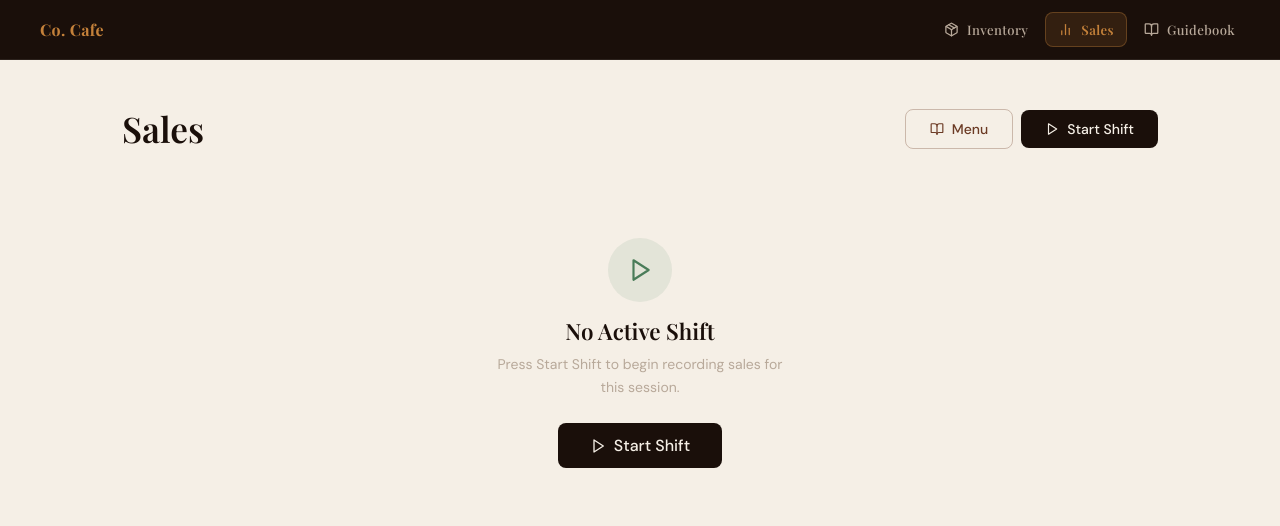
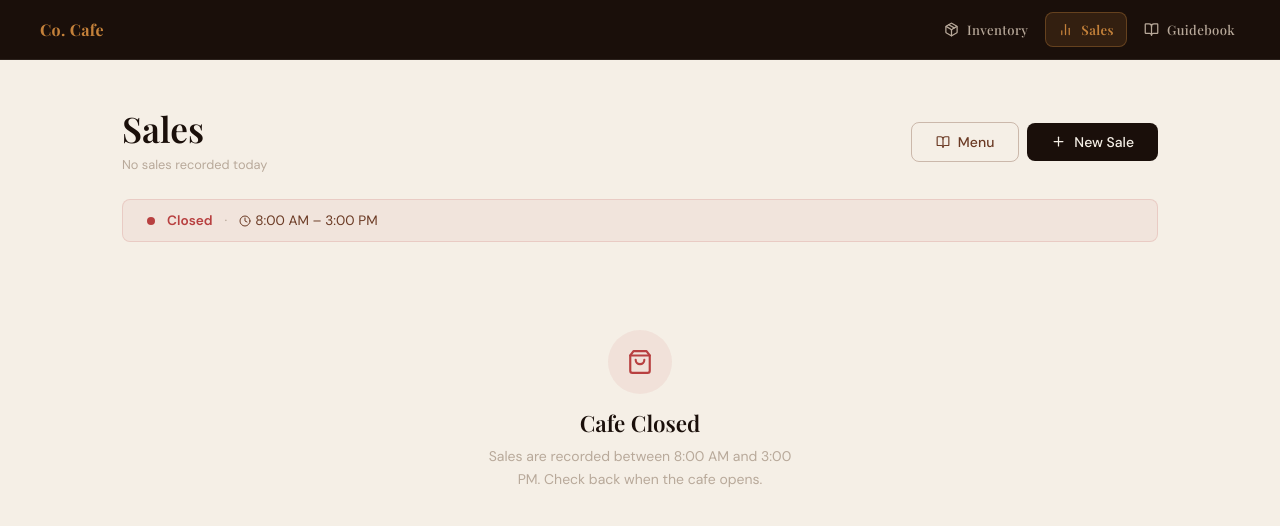
Before and after one commit to oram79/Co-Cafe, a React (Vite) app in the folder co-cafe/: page /sales in a window 1280 px wide. Shown: the top 526 px of the page. Built offline with nearby package versions, Linux system fonts and the light colour scheme.

Commit message:
Version 1.2.1

```diff
--- a/co-cafe/src/context/AppContext.jsx
+++ b/co-cafe/src/context/AppContext.jsx
@@ -11,7 +11,10 @@ export function AppProvider({ children }) {
   const [shifts,      setShifts]      = useLocalStorage('cc_shifts', [])
   const [checklists,  setChecklists]  = useLocalStorage('co-cafe-checklists', { open: [], close: [] })
 
-  const activeShift = shifts.find(s => !s.endedAt) ?? null
+  const _now        = new Date()
+  const _todayStr   = _now.toDateString()
+  const activeShift = shifts.find(s => new Date(s.startedAt).toDateString() === _todayStr) ?? null
+  const isOpen      = _now.getHours() >= 8 && _now.getHours() < 15
 
   // ── Inventory helpers ──────────────────────────────────────────────────────
   function addInventoryItem(item) {
@@ -49,21 +52,6 @@ export function AppProvider({ children }) {
   }
 
   // ── Shift helpers ──────────────────────────────────────────────────────────
-  function startShift() {
-    setShifts(prev => [...prev, {
-      id:        `shift-${Date.now()}`,
-      startedAt: new Date().toISOString(),
-      endedAt:   null,
-      sales:     [],
-    }])
-  }
-
-  function endShift() {
-    setShifts(prev => prev.map(s =>
-      !s.endedAt ? { ...s, endedAt: new Date().toISOString() } : s
-    ))
-  }
-
   function recordSale(lineItems) {
     const subtotal = lineItems.reduce((sum, li) => sum + li.price * li.quantity, 0)
     const tax      = subtotal * TAX_RATE
@@ -75,9 +63,27 @@ export function AppProvider({ children }) {
       tax,
       total: subtotal + tax,
     }
-    setShifts(prev => prev.map(s =>
-      !s.endedAt ? { ...s, sales: [...s.sales, sale] } : s
-    ))
+    const today   = new Date()
+    const todayDs = today.toDateString()
+    setShifts(prev => {
+      const hasToday = prev.some(s => new Date(s.startedAt).toDateString() === todayDs)
+      let next = prev
+      if (!hasToday) {
+        const start = new Date(today)
+        start.setHours(8, 0, 0, 0)
+        next = [...prev, {
+          id:        `shift-${Date.now()}`,
+          startedAt: start.toISOString(),
+          endedAt:   null,
+          sales:     [],
+        }]
+      }
+      return next.map(s =>
+        new Date(s.startedAt).toDateString() === todayDs
+          ? { ...s, sales: [...s.sales, sale] }
+          : s
+      )
+    })
     lineItems.forEach(li => {
       const menuItem = menu.find(m => m.id === li.menuItemId)
       if (menuItem?.inventoryId) adjustQuantity(menuItem.inventoryId, -li.quantity)
@@ -123,18 +129,17 @@ export function AppProvider({ children }) {
   }
 
   function deleteSale(saleId) {
-    setShifts(prev => prev.map(s =>
-      !s.endedAt
-        ? { ...s, sales: s.sales.filter(sale => sale.id !== saleId) }
-        : s
-    ))
+    setShifts(prev => prev.map(s => ({
+      ...s,
+      sales: s.sales.filter(sale => sale.id !== saleId),
+    })))
   }
 
   const value = {
-    inventory, menu, shifts, activeShift, checklists, setChecklists,
+    inventory, menu, shifts, activeShift, isOpen, checklists, setChecklists,
     addInventoryItem, updateInventoryItem, deleteInventoryItem, adjustQuantity,
     addMenuItem, updateMenuItem, deleteMenuItem,
-    startShift, endShift, recordSale, deleteSale, deleteShift,
+    recordSale, deleteSale, deleteShift,
     exportData, importData,
   }
 
--- a/co-cafe/src/pages/Sales.jsx
+++ b/co-cafe/src/pages/Sales.jsx
@@ -5,7 +5,7 @@ import {
 } from 'recharts'
 import {
   Plus, TrendingUp, DollarSign, ShoppingBag, Trash2,
-  BookOpen, Clock, ChevronDown, ChevronRight, Play, Square,
+  BookOpen, Clock, ChevronDown, ChevronRight,
 } from 'lucide-react'
 import { useApp } from '../context/AppContext'
 import NavBar from '../components/NavBar'
@@ -21,26 +21,12 @@ function fmtTime(iso) {
 }
 
 function fmtDate(iso) {
-  const d    = new Date(iso)
-  const now  = new Date()
-  const yes  = new Date(now); yes.setDate(yes.getDate() - 1)
+  const d   = new Date(iso)
+  const now = new Date()
+  const yes = new Date(now); yes.setDate(yes.getDate() - 1)
   if (d.toDateString() === now.toDateString()) return 'Today'
   if (d.toDateString() === yes.toDateString()) return 'Yesterday'
   return d.toLocaleDateString('en-CA', { weekday: 'short', month: 'short', day: 'numeric' })
-}
-
-function fmtDuration(startIso, endIso) {
-  const ms   = (endIso ? new Date(endIso) : new Date()) - new Date(startIso)
-  const h    = Math.floor(ms / 3600000)
-  const m    = Math.floor((ms % 3600000) / 60000)
-  if (h === 0) return `${m}m`
-  if (m === 0) return `${h}h`
-  return `${h}h ${m}m`
-}
-
-function fmtDateTime(iso) {
-  const d = new Date(iso)
-  return `${fmtDate(iso)} · ${fmtTime(iso)}`
 }
 
 // ── Data helpers ──────────────────────────────────────────────────────────────
@@ -114,7 +100,7 @@ function TransactionList({ sales, onDelete }) {
   )
 }
 
-function ShiftCharts({ sales }) {
+function DayCharts({ sales }) {
   const barData = useMemo(() => hourlyBarData(sales), [sales])
   const catData = useMemo(() => catPieData(sales),    [sales])
 
@@ -170,20 +156,18 @@ function ShiftCharts({ sales }) {
 // ── Main ──────────────────────────────────────────────────────────────────────
 
 export default function Sales() {
-  const { shifts, activeShift, startShift, endShift, deleteSale, deleteShift } = useApp()
+  const { shifts, activeShift, isOpen, deleteSale, deleteShift } = useApp()
   const [showSaleModal,  setShowSaleModal]  = useState(false)
   const [showMenuModal,  setShowMenuModal]  = useState(false)
-  const [confirmEnd,     setConfirmEnd]     = useState(false)
   const [expandedShifts, setExpandedShifts] = useState({})
 
-  const pastShifts  = useMemo(() => [...shifts].filter(s => s.endedAt).reverse(), [shifts])
+  const todayStr  = new Date().toDateString()
+  const pastShifts = useMemo(
+    () => [...shifts].filter(s => new Date(s.startedAt).toDateString() !== todayStr).reverse(),
+    [shifts, todayStr]
+  )
   const activeStats = useMemo(() => activeShift ? calcStats(activeShift.sales) : null, [activeShift])
-
-  function handleEndShift() {
-    if (!confirmEnd) { setConfirmEnd(true); return }
-    endShift()
-    setConfirmEnd(false)
-  }
+  const hasSalesToday = activeShift && activeShift.sales.length > 0
 
   function toggleShift(id) {
     setExpandedShifts(prev => ({ ...prev, [id]: !prev[id] }))
@@ -199,85 +183,53 @@ export default function Sales() {
         <div className="section-header anim-slide-up" style={{ marginTop: 'var(--s5)' }}>
           <div>
             <h2 style={{ fontFamily: 'var(--font-display)' }}>Sales</h2>
-            {activeShift && (
             <p className="text-muted text-sm" style={{ marginTop: 4 }}>
-                {activeShift.sales.length} transaction{activeShift.sales.length !== 1 ? 's' : ''} this shift
+              {hasSalesToday
+                ? `${activeShift.sales.length} transaction${activeShift.sales.length !== 1 ? 's' : ''} today`
+                : 'No sales recorded today'}
             </p>
-            )}
           </div>
 
           <div style={{ display: 'flex', gap: 'var(--s2)', alignItems: 'center' }}>
             <button className="btn btn-ghost" onClick={() => setShowMenuModal(true)}>
               <BookOpen size={14} /> Menu
             </button>
-
-            {activeShift ? (
-              <>
             <button className="btn btn-primary" onClick={() => setShowSaleModal(true)}>
               <Plus size={15} /> New Sale
             </button>
-
-                {confirmEnd ? (
-                  <>
-                    <span style={{ fontSize: '0.8rem', color: 'var(--text-muted)', whiteSpace: 'nowrap' }}>End shift?</span>
-                    <button
-                      className="btn"
-                      style={{ background: 'var(--danger)', color: '#fff', border: 'none' }}
-                      onClick={handleEndShift}
-                    >
-                      Confirm
-                    </button>
-                    <button className="btn btn-ghost" onClick={() => setConfirmEnd(false)}>
-                      Cancel
-                    </button>
-                  </>
-                ) : (
-                  <button
-                    className="btn btn-ghost"
-                    style={{ color: 'var(--danger)' }}
-                    onClick={handleEndShift}
-                  >
-                    <Square size={13} /> End Shift
-                  </button>
-                )}
-              </>
-            ) : (
-              <button className="btn btn-primary" onClick={startShift}>
-                <Play size={14} /> Start Shift
-              </button>
-            )}
           </div>
         </div>
 
-        {/* ── Active shift ── */}
-        {activeShift ? (
-          <>
-            {/* Shift info bar */}
+        {/* Status bar */}
         <div className="anim-fade-in" style={{
           display:       'flex',
           alignItems:    'center',
           gap:           'var(--s3)',
           padding:       'var(--s3) var(--s5)',
-              background:    'rgba(74,124,89,0.08)',
-              border:        '1px solid rgba(74,124,89,0.25)',
+          background:    isOpen ? 'rgba(74,124,89,0.08)' : 'rgba(184,64,64,0.06)',
+          border:        `1px solid ${isOpen ? 'rgba(74,124,89,0.25)' : 'rgba(184,64,64,0.15)'}`,
           borderRadius:  'var(--r2)',
           marginBottom:  'var(--s5)',
           fontSize:      '0.85rem',
           flexWrap:      'wrap',
         }}>
-              <div style={{ width: 8, height: 8, borderRadius: '50%', background: 'var(--success)', flexShrink: 0 }} />
-              <span style={{ color: 'var(--success)', fontWeight: 600 }}>Shift Active</span>
-              <span style={{ color: 'var(--text-muted)' }}>·</span>
-              <span style={{ color: 'var(--text-secondary)' }}>
-                Started {fmtDateTime(activeShift.startedAt)}
+          <div style={{
+            width: 8, height: 8, borderRadius: '50%',
+            background: isOpen ? 'var(--success)' : 'var(--danger)',
+            flexShrink: 0,
+          }} />
+          <span style={{ color: isOpen ? 'var(--success)' : 'var(--danger)', fontWeight: 600 }}>
+            {isOpen ? 'Open' : 'Closed'}
           </span>
           <span style={{ color: 'var(--text-muted)' }}>·</span>
-              <span style={{ color: 'var(--text-muted)', display: 'flex', alignItems: 'center', gap: 4 }}>
-                <Clock size={12} />
-                {fmtDuration(activeShift.startedAt, null)} in
+          <span style={{ color: 'var(--text-secondary)', display: 'flex', alignItems: 'center', gap: 4 }}>
+            <Clock size={12} /> 8:00 AM – 3:00 PM
           </span>
         </div>
 
+        {/* ── Today's content ── */}
+        {hasSalesToday ? (
+          <>
             {/* Stat cards */}
             <div className="grid-3 anim-slide-up" style={{ marginBottom: 'var(--s5)' }}>
               {[
@@ -300,29 +252,18 @@ export default function Sales() {
             </div>
 
             {/* Charts */}
-            {activeShift.sales.length > 0 && <ShiftCharts sales={activeShift.sales} />}
+            <DayCharts sales={activeShift.sales} />
 
             {/* Transaction log */}
             <div className="card anim-fade-in" style={{ overflow: 'hidden', marginBottom: 'var(--s4)' }}>
               <div style={{ padding: 'var(--s3) var(--s5)', background: 'var(--latte)', borderBottom: '1px solid var(--border)' }}>
                 <p style={{ fontFamily: 'var(--font-display)', fontWeight: 600, fontSize: '0.95rem' }}>Transaction Log</p>
               </div>
-
-              {activeShift.sales.length === 0 ? (
-                <div style={{ padding: 'var(--s7)', textAlign: 'center', color: 'var(--text-muted)' }}>
-                  <ShoppingBag size={32} style={{ margin: '0 auto var(--s3)', opacity: 0.3 }} />
-                  <p>No sales yet this shift.</p>
-                  <button className="btn btn-primary" style={{ marginTop: 'var(--s4)' }} onClick={() => setShowSaleModal(true)}>
-                    <Plus size={14} /> Record First Sale
-                  </button>
-                </div>
-              ) : (
               <TransactionList sales={activeShift.sales} onDelete={deleteSale} />
-              )}
             </div>
           </>
         ) : (
-          /* ── No active shift — empty state ── */
+          /* ── No sales yet today ── */
           <div className="anim-fade-in" style={{
             display:        'flex',
             flexDirection:  'column',
@@ -333,35 +274,41 @@ export default function Sales() {
           }}>
             <div style={{
               width: 64, height: 64, borderRadius: '50%',
-              background: 'rgba(74,124,89,0.1)',
+              background: isOpen ? 'rgba(196,129,58,0.1)' : 'rgba(184,64,64,0.08)',
               display: 'flex', alignItems: 'center', justifyContent: 'center',
               marginBottom: 'var(--s4)',
             }}>
-              <Play size={26} color="var(--success)" />
+              <ShoppingBag size={26} color={isOpen ? 'var(--accent)' : 'var(--danger)'} />
             </div>
-            <h3 style={{ fontFamily: 'var(--font-display)', marginBottom: 'var(--s2)' }}>No Active Shift</h3>
-            <p style={{ color: 'var(--text-muted)', fontSize: '0.875rem', marginBottom: 'var(--s5)', maxWidth: 300 }}>
-              Press Start Shift to begin recording sales for this session.
+            <h3 style={{ fontFamily: 'var(--font-display)', marginBottom: 'var(--s2)' }}>
+              {isOpen ? 'Ready to Record' : 'Cafe Closed'}
+            </h3>
+            <p style={{ color: 'var(--text-muted)', fontSize: '0.875rem', marginBottom: 'var(--s5)', maxWidth: 320 }}>
+              {isOpen
+                ? 'No sales recorded yet today. Press New Sale to get started.'
+                : 'Sales are recorded between 8:00 AM and 3:00 PM. Check back when the cafe opens.'}
             </p>
+            {isOpen && (
               <button
                 className="btn btn-primary"
                 style={{ fontSize: '1rem', padding: 'var(--s3) var(--s6)' }}
-              onClick={startShift}
+                onClick={() => setShowSaleModal(true)}
               >
-              <Play size={16} /> Start Shift
+                <Plus size={16} /> Record First Sale
               </button>
+            )}
           </div>
         )}
 
-        {/* ── Shift history ── */}
+        {/* ── Day history ── */}
         {pastShifts.length > 0 && (
-          <div style={{ marginTop: activeShift ? 'var(--s4)' : 0 }} className="anim-fade-in">
+          <div style={{ marginTop: hasSalesToday ? 'var(--s4)' : 0 }} className="anim-fade-in">
             <p style={{
               fontFamily: 'var(--font-display)', fontWeight: 600,
               fontSize: '1rem', color: 'var(--text-secondary)',
               marginBottom: 'var(--s3)',
             }}>
-              Shift History
+              Day History
             </p>
 
             <div style={{ display: 'flex', flexDirection: 'column', gap: 'var(--s2)' }}>
@@ -396,8 +343,8 @@ export default function Sales() {
                           {fmtDate(shift.startedAt)}
                         </span>
                         <span style={{ color: 'var(--text-muted)', fontSize: '0.78rem', marginLeft: 'var(--s2)' }}>
-                          {fmtTime(shift.startedAt)} – {fmtTime(shift.endedAt)}
-                          <span style={{ marginLeft: 6, opacity: 0.7 }}>· {fmtDuration(shift.startedAt, shift.endedAt)}</span>
+                          8:00 AM – 3:00 PM
+                          <span style={{ marginLeft: 6, opacity: 0.7 }}>· 7h</span>
                         </span>
                       </div>
 
@@ -472,17 +419,19 @@ export default function Sales() {
                             <TransactionList sales={shift.sales} onDelete={null} />
                           </div>
                         ) : (
-                          <p style={{ color: 'var(--text-muted)', fontSize: '0.85rem', marginBottom: 'var(--s4)' }}>No sales recorded this shift.</p>
+                          <p style={{ color: 'var(--text-muted)', fontSize: '0.85rem', marginBottom: 'var(--s4)' }}>
+                            No sales recorded this day.
+                          </p>
                         )}
 
-                        {/* Delete shift */}
+                        {/* Delete day */}
                         <div style={{ borderTop: '1px solid var(--border)', paddingTop: 'var(--s3)', display: 'flex', justifyContent: 'flex-end' }}>
                           <button
                             className="btn btn-ghost"
                             style={{ color: 'var(--danger)', fontSize: '0.8rem' }}
                             onClick={() => deleteShift(shift.id)}
                           >
-                            <Trash2 size={13} /> Delete Shift
+                            <Trash2 size={13} /> Delete Day
                           </button>
                         </div>
                       </div>
```
Also changed, not shown: 4 other files (tests, documents, lock files or other folders). Lines whose indentation alone changed are shown as unchanged.
